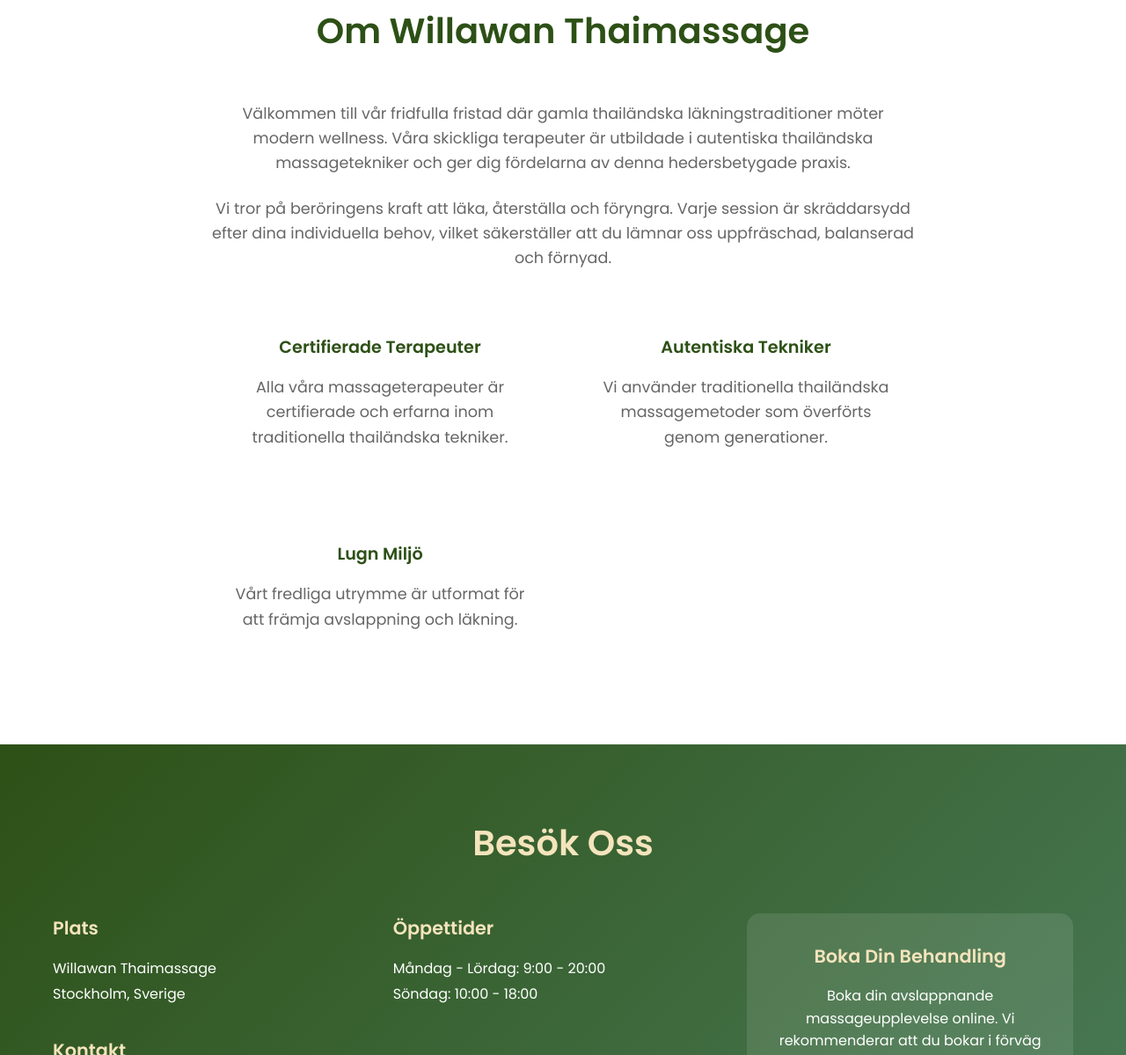
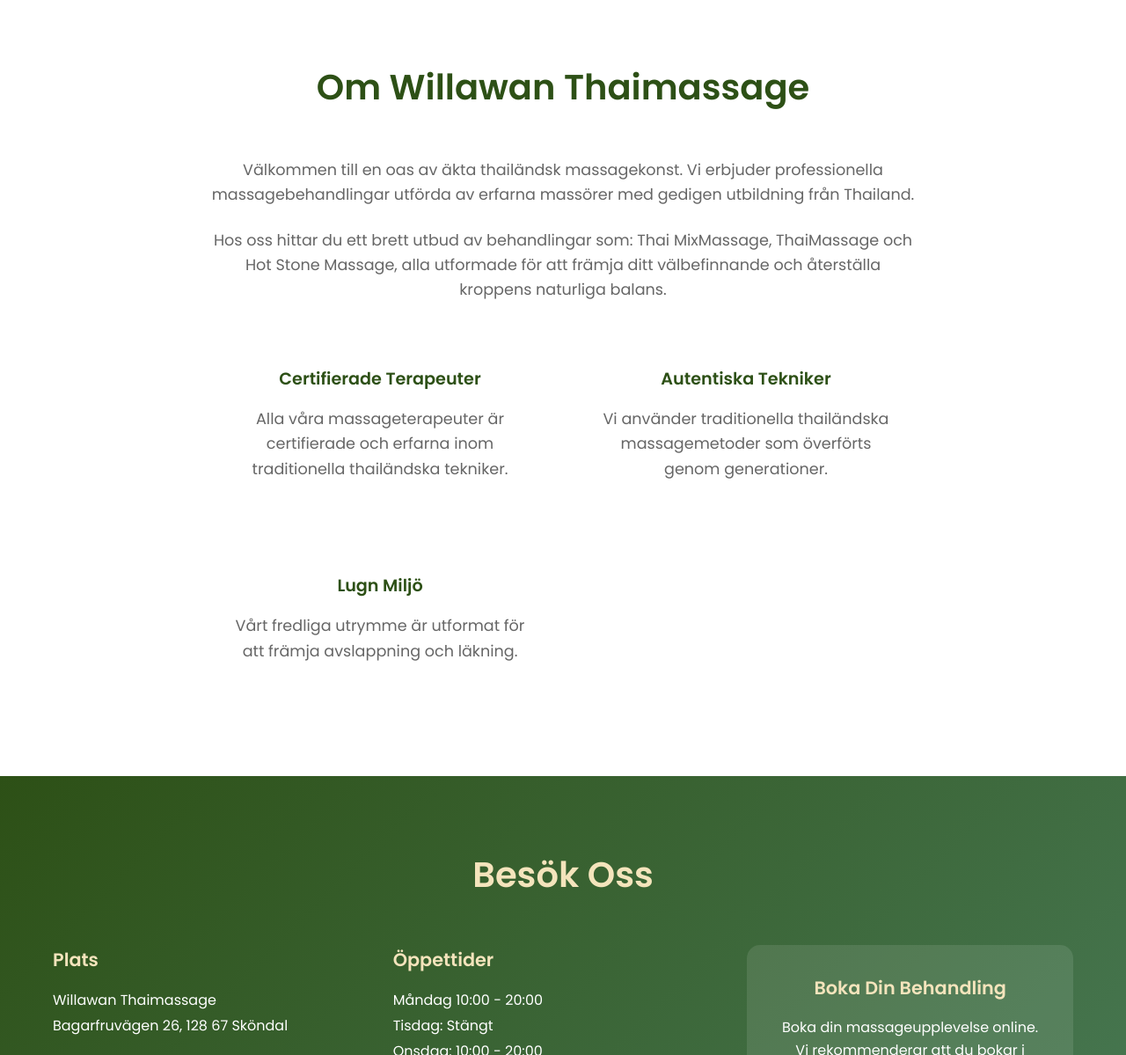
Before and after one commit to Saberlost/saberlost.github.io, a plain HTML site: page index.html in a window 1280 px wide. Shown: the part 1601-2800 px from the top of the page at 88% size. Drawn offline with Linux system fonts and the light colour scheme.

Commit message:
La till priser, öppentider och konktakt

```diff
--- a/index.html
+++ b/index.html
@@ -5,7 +5,7 @@
     <meta name="viewport" content="width=device-width, initial-scale=1.0">
     <title>Willawan Thaimassage - Autentisk Thailändsk Massage & Wellness</title>
     <meta name="description" content="Upplev autentisk thailändsk massage och wellnessbehandlingar. Professionell massageterapi för att återställa balans och välbefinnande.">
-    <meta name="keywords" content="thai massage, massageterapi, wellness, spa, avslappning, healing, thaimassage">
+    <meta name="keywords" content="thai massage, massageterapi, wellness, thaimassage">
     <link rel="icon" href="favicon.ico" type="image/x-icon">
     <link rel="stylesheet" href="style.css">
     <link rel="preconnect" href="https://fonts.googleapis.com">
@@ -16,7 +16,7 @@
     <header class="header">
         <nav class="nav">
             <div class="nav-brand">
-                <h1>Willawan Thaimassage</h1>
+                <h1>Willawan Thaimassage i Sköndal</h1>
             </div>
             <div class="nav-menu">
                 <a href="#home" class="nav-link">Hem</a>
@@ -44,18 +44,22 @@
                         <h3>Thai MixMassage</h3>
                         <p>Upplev styrkan i vår kombinationsbehandling där kraftfull thaimassage förenas med djupgående oljemassage. En effektiv behandling som stimulerar blodcirkulationen, löser upp spänningar och återställer kroppens energiflöden.</p>
                         <div class="service-price">30min | 60min | 90min | 120min</div>
+                        <div class="service-price">400kr | 600kr | 900kr | 1200kr</div>
+
                         <a href="https://www.bokadirekt.se/places/willawan-thaimassage-56244" class="book-button" target="_blank">Boka</a>
                     </div>
                     <div class="service-card">
                         <h3>ThaiMassage</h3>
                         <p>Traditionell thaimassage med fokus på djupgående behandling. Vi hjälper dig att bli av med spänningar och smärta i huvud, axlar, rygg och övriga kroppen genom beprövade thailändska massagetekniker.</p>
-                        <div class="service-price">30min | 60min | 90min | 120min</div>
+                        <div class="service-price">30min | 60min | 90min  | 120min</div>
+                        <div class="service-price">500kr | 700kr | 1000kr | 1400kr</div>
                         <a href="https://www.bokadirekt.se/places/willawan-thaimassage-56244" class="book-button" target="_blank">Boka</a>
                     </div>
                     <div class="service-card">
                         <h3>Hot Stone Massage</h3>
                         <p>Hot stone massage där naturens egen kraft möter skicklig massageteknik. De varma stenarna mjukar upp spända muskler medan massagen effektivt arbetar bort värk och spänningar i hela kroppen.</p>
-                        <div class="service-price">60min | 90min | 120min</div>
+                        <div class="service-price">60min | 90min  | 120min</div>
+                        <div class="service-price">900kr | 1300kr | 1800kr</div>
                         <a href="https://www.bokadirekt.se/places/willawan-thaimassage-56244" class="book-button" target="_blank">Boka</a>
                     </div>
                 </div>
@@ -67,8 +71,9 @@
                 <div class="about-content">
                     <div class="about-text">
                         <h2>Om Willawan Thaimassage</h2>
-                        <p>Välkommen till vår fridfulla fristad där gamla thailändska läkningstraditioner möter modern wellness. Våra skickliga terapeuter är utbildade i autentiska thailändska massagetekniker och ger dig fördelarna av denna hedersbetygade praxis.</p>
-                        <p>Vi tror på beröringens kraft att läka, återställa och föryngra. Varje session är skräddarsydd efter dina individuella behov, vilket säkerställer att du lämnar oss uppfräschad, balanserad och förnyad.</p>
+                        <p>Välkommen till en oas av äkta thailändsk massagekonst. Vi erbjuder professionella massagebehandlingar utförda av erfarna massörer med gedigen utbildning från Thailand. </p>
+                        <p>   Hos oss hittar du ett brett utbud av behandlingar som: Thai MixMassage, ThaiMassage och Hot Stone Massage, alla utformade för att främja ditt välbefinnande och återställa kroppens naturliga balans.</p>
+
                         <div class="about-features">
                             <div class="feature">
                                 <h4>Certifierade Terapeuter</h4>
@@ -96,22 +101,27 @@
                         <div class="contact-item">
                             <h3>Plats</h3>
                             <p>Willawan Thaimassage<br>
-                            Stockholm, Sverige</p>
+                               Bagarfruvägen 26, 128 67 Sköndal</p>
                         </div>
                         <div class="contact-item">
                             <h3>Öppettider</h3>
-                            <p>Måndag - Lördag: 9:00 - 20:00<br>
+                            <p>Måndag 10:00 - 20:00<br>
+                            Tisdag: Stängt<br>
+                            Onsdag: 10:00 - 20:00<br>
+                            Torsdag: 10:00 - 20:00<br>
+                            Fredag: 10:00 - 20:00<br>
+                            Lördag: 10:00 - 18:00<br>
                             Söndag: 10:00 - 18:00</p>
                         </div>
                         <div class="contact-item">
                             <h3>Kontakt</h3>
-                            <p>Telefon: Se Bokadirekt<br>
-                            Email: Se Bokadirekt</p>
+                            <p>Telefon: 076-0505 88 90
+
                         </div>
                     </div>
                     <div class="booking-info">
                         <h3>Boka Din Behandling</h3>
-                        <p>Boka din avslappnande massageupplevelse online. Vi rekommenderar att du bokar i förväg för att säkerställa din önskade tid.</p>
+                        <p>Boka din massageupplevelse online. Vi rekommenderar att du bokar i förväg för att säkerställa din önskade tid.</p>
                         <a href="https://www.bokadirekt.se/places/willawan-thaimassage-56244" class="cta-button" target="_blank">Boka Online</a>
                     </div>
                 </div>
```
